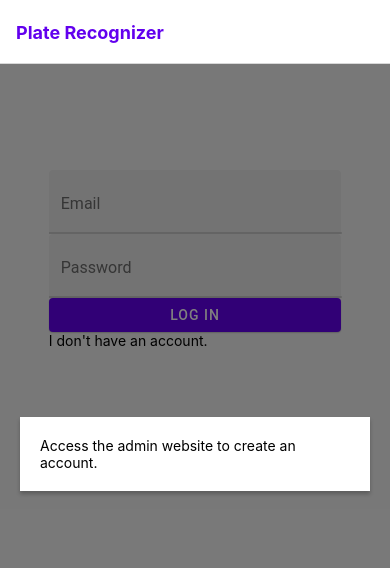
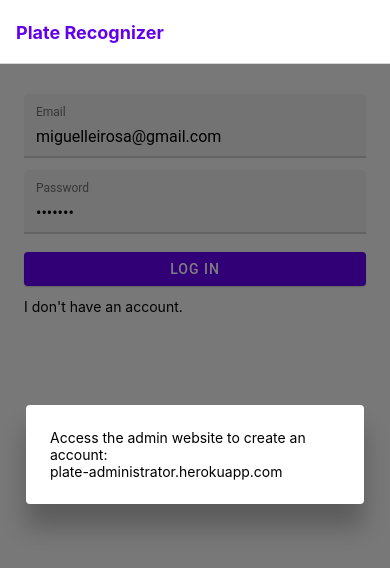
Before and after one commit to migascl/plate-app, a React Native app: screen / in a window 390 px wide. Both pictures are taken after a click on the element "I don't have an account.". Shown: the top 568 px of the page. Built offline with nearby package versions, Linux system fonts and the light colour scheme.

Commit message:
changed notification info

```diff
--- a/App.js
+++ b/App.js
@@ -28,7 +28,9 @@ import {
   TouchableRipple,
   ActivityIndicator,
   Modal,
-  IconButton, Caption
+  IconButton,
+  Dialog,
+  Caption
 } from 'react-native-paper';
 import { StatusBar } from 'expo-status-bar';
 import axios from "axios";
@@ -38,7 +40,26 @@ const baseUrl = 'https://plate-notifications.herokuapp.com' // Notification API
 // Prefilled variables for testing
 const testEmail = ''
 const testPassword = ''
-const testPlate = ''
+const testPlate = 'H391DVSA'
+
+function refreshHome({navigation, route}) {
+  getNotifs(route.params.userToken).then( r => {
+    navigation.dispatch(
+      CommonActions.reset({
+        routes: [
+          {
+            name: 'Pending',
+            params: {userToken: route.params.userToken, data: r},
+          },
+          {
+            name: 'History',
+            params: {userToken: route.params.userToken, data: r},
+          },
+        ],
+      })
+    )
+  })
+}
 
 const getNotifs = async (userToken) => {
   try {
@@ -61,20 +82,6 @@ const getNotifs = async (userToken) => {
 
 function History({route, navigation}) {
 
-  React.useEffect(() => {
-      console.log("history change")
-    },
-    [route.params.data]
-  )
-
-  React.useEffect(() => {
-    const unsubscribe = navigation.addListener('focus', (e) => {
-      console.log('history focus')
-    });
-
-    return unsubscribe;
-  }, [navigation]);
-
   const data = () => {
     let notifs_ = []
     route.params.data.forEach((value) => {
@@ -89,9 +96,8 @@ function History({route, navigation}) {
 
   const Item = ({item}) => (
       <List.Item
-        title={item.message}
-        description={item.created_at}
-        left={props => <List.Icon {...props} icon="alert"/>}
+        title={`License plate ${item.message}`}
+        description={ `${new Date(Date.parse(item.created_at)).toUTCString()}`}
       />
   );
 
@@ -108,6 +114,11 @@ function History({route, navigation}) {
 
 function Pending({navigation, route}) {
 
+  const [errorMsg, setErrorMsg] = useState(''); // Snack message state
+  const [snackVisible, setSnackVisible] = useState(false); // Snack visibility state
+  const onToggleSnackBar = () => setSnackVisible(!snackVisible); // OnToggleSnack function
+  const onDismissSnackBar = () => setSnackVisible(false); // OnDismissSnack function
+
   // Authentication state
   const [modalVisible, setModalVisible] = useState(false);
   const showModal = () => setModalVisible(true);
@@ -116,21 +127,9 @@ function Pending({navigation, route}) {
   const [passText, setPassText] = useState('');
 
   // Selected notification token
-  const [currentToken, setCurrentToken] = useState();
+  const [currentToken, setCurrentToken] = useState([]);
 
-  React.useEffect(() => {
-      console.log("pending change")
-    },
-    [route.params.data]
-  )
-
-  React.useEffect(() => {
-    const unsubscribe = navigation.addListener('focus', (e) => {
-      console.log('pending focus')
-    });
-
-    return unsubscribe;
-  }, [navigation]);
+  const [isLoading, setLoading] = useState(false); // Loading state
 
   const data = () => {
     let notifs_ = []
@@ -147,42 +146,62 @@ function Pending({navigation, route}) {
   const Item = ({item}) => (
     <TouchableRipple
       onPress={() => {
-        setCurrentToken(item.token)
+        setCurrentToken(item)
         showModal()
       }}
     >
     <List.Item
-      title={item.message}
-      description={item.created_at}
-      left={props => <List.Icon {...props} icon="alert"/>}
+      title={`${new Date(Date.parse(item.created_at)).toUTCString()}`}
+      description={"Tap to authenticate."}
+      left={props => <List.Icon {...props} icon="alert" color="#6200EE"/>}
     />
     </TouchableRipple>
   );
 
   return (
     <Provider>
+      { data().length <= 0 ? (
+        <List.Item title="No pending notifications"/>
+      ) : (
+        <></>
+      ) }
       <FlatList
         data={data()}
         renderItem={Item}
         keyExtractor={item => item.id}
       />
       <Portal>
-        <Modal
+        <Dialog
           visible={modalVisible}
           onDismiss={() => {
             hideModal()
           }}
           contentContainerStyle={{backgroundColor: 'white', padding: 20, margin: 20}}
         >
-          <Text>Type password to confirm:</Text>
+          <Dialog.Content>
+            <Caption>License plate: {currentToken.message}</Caption>
+            <Caption>Detected at: {new Date(Date.parse(currentToken.created_at)).toUTCString()}</Caption>
+            <Text
+              style={{
+                marginVertical: 6,
+              }}
+            >Type password to confirm:</Text>
             <TextInput
               label="Password"
+              style={{
+                marginVertical: 6,
+              }}
               secureTextEntry={true}
               value={passText}
               onChangeText={passText => setPassText(passText)}
             />
             <Button
               mode="contained"
+              style={{
+                marginVertical: 6,
+              }}
+              loading={isLoading}
+              disabled={isLoading}
               onPress={() => {
                 console.log("attempting auth:")
                 console.log("route.params.userToken: " + route.params.userToken)
@@ -193,7 +212,7 @@ function Pending({navigation, route}) {
                   `${baseUrl}/authenticate-token`,
                   {
                     password: `${passText}`,
-                  token: `${currentToken}`,
+                    token: `${currentToken.token}`,
                   },
                   {
                     headers: {
@@ -202,20 +221,33 @@ function Pending({navigation, route}) {
                   }
                 ).then( // If successful
                   function (response) {
-
+                    refreshHome({navigation, route})
+                    hideModal()
                   }
                 ).catch( // If fails
                   function (error) {
                     console.log(error)
+                    setErrorMsg(`An error has occurred. (Error code: ${error.response.status})`)
+                    onToggleSnackBar()
                   }
                 )
+                setLoading(false)
                 setPassText("")
-              hideModal()
               }}
             >
               Confirm
             </Button>
-        </Modal>
+          </Dialog.Content>
+        </Dialog>
+        <Snackbar
+          visible={snackVisible}
+          onDismiss={() => {
+            onDismissSnackBar()
+            setErrorMsg("")
+          }}
+        >
+          {errorMsg}
+        </Snackbar>
       </Portal>
     </Provider>
   )
@@ -225,8 +257,6 @@ function Pending({navigation, route}) {
 function Home({route, navigation}) {
 
   console.log("home")
-
-  const [data, setData] = useState([]);
 
   React.useEffect(() => {
       navigation.addListener('beforeRemove', (e) => {
@@ -260,24 +290,7 @@ function Home({route, navigation}) {
           <IconButton
             icon="refresh"
             onPress={() => {
-              console.log("refresh")
-              getNotifs(route.params.userToken).then( r => {
-                  navigation.dispatch(
-                    CommonActions.reset({
-                      routes: [
-                        {
-                          name: 'Pending',
-                          params: {userToken: route.params.userToken, data: r},
-                        },
-                        {
-                          name: 'History',
-                          params: {userToken: route.params.userToken, data: r},
-                        },
-                      ],
-                    })
-                  )
-                }
-              )
+              refreshHome({navigation, route})
             }}
           />
           <IconButton icon="plus" onPress={() => {
@@ -305,6 +318,7 @@ function Home({route, navigation}) {
   const Tab = createMaterialTopTabNavigator();
 
   return(
+    <>
       <Tab.Navigator
         screenOptions={{
           tabBarIndicatorStyle: { backgroundColor: '#6200EE' },
@@ -329,42 +343,57 @@ function Home({route, navigation}) {
           initialParams={{userToken: route.params.userToken, data: route.params.data}}
         />
       </Tab.Navigator>
+    </>
   )
 
 }
 
 // Signin Screen
 function SignIn({ navigation }) {
-  const [emailText, setEmailText] = useState('');
-  const [passText, setPassText] = useState('');
 
-  const [errorMsg, setErrorMsg] = useState('');
-  const [snackVisible, setSnackVisible] = useState(false);
-  const onToggleSnackBar = () => setSnackVisible(!snackVisible);
-  const onDismissSnackBar = () => setSnackVisible(false);
+  const [emailText, setEmailText] = useState('miguelleirosa@gmail.com'); // Email field state
+  const [passText, setPassText] = useState('migascl'); // Password field state
 
-  const [modalVisible, setModalVisible] = useState(false);
-  const showModal = () => setModalVisible(true);
-  const hideModal = () => setModalVisible(false);
+  const [errorMsg, setErrorMsg] = useState(''); // Snack message state
+  const [snackVisible, setSnackVisible] = useState(false); // Snack visibility state
+  const onToggleSnackBar = () => setSnackVisible(!snackVisible); // OnToggleSnack function
+  const onDismissSnackBar = () => setSnackVisible(false); // OnDismissSnack function
 
-  const [isLoading, setLoading] = useState(false);
+  const [modalVisible, setModalVisible] = useState(false); // Modal visibility state
+  const showModal = () => setModalVisible(true); // Show modal function
+  const hideModal = () => setModalVisible(false); // Hide modal function
+
+  const [isLoading, setLoading] = useState(false); // Loading state
 
   return (
-    <View style={{flex: 1}}>
-      <View style={{flex: 1, justifyContent: 'center', alignSelf: 'center', width: '75%'}}>
+    <SafeAreaView style={{
+      flex: 1,
+    }}>
+      <View style={{
+        padding: 24,
+      }}>
         <TextInput
           label="Email"
           value={emailText}
           onChangeText={emailText => setEmailText(emailText)}
+          style={{
+            marginVertical: 6,
+          }}
         />
         <TextInput
           label="Password"
           secureTextEntry={true}
           value={passText}
           onChangeText={passText => setPassText(passText)}
+          style={{
+            marginVertical: 6,
+          }}
         />
         <Button
           mode="contained"
+          style={{
+            marginVertical: 12,
+          }}
           loading={isLoading}
           disabled={isLoading}
           onPress={() => {
@@ -377,15 +406,22 @@ function SignIn({ navigation }) {
               }
             ).then( // If successful
               function (response) {
+                // Retrieve notifications from user token and open notification page with retrieved data
                 getNotifs(response.data.token.token).then( r =>
-                  navigation.navigate({name: "Home", params: {userToken: response.data.token.token, data: r}})
+                  navigation.navigate({
+                    name: "Home",
+                    params: {
+                      userToken: response.data.token.token,
+                      data: r
+                    }
+                  })
                 )
                 setLoading(false)
               }
             ).catch( // If fails
               function (error) {
                 console.log(error)
-                setErrorMsg(`${error}`)
+                setErrorMsg(`An error has occurred, check your credentials. \n(Error code: ${error.response.status})`)
                 onToggleSnackBar()
                 setLoading(false)
               }
@@ -401,6 +437,7 @@ function SignIn({ navigation }) {
         >
           I don't have an account.
         </Text>
+      </View>
       <Snackbar
         visible={snackVisible}
         onDismiss={() => {
@@ -410,21 +447,23 @@ function SignIn({ navigation }) {
       >
         {errorMsg}
       </Snackbar>
-      </View>
       <Provider>
         <Portal>
-          <Modal
+          <Dialog
             visible={modalVisible}
             onDismiss={() => {
               hideModal()
             }}
             contentContainerStyle={{backgroundColor: 'white', padding: 20, margin: 20}}
           >
-            <Text>Access the admin website to create an account.</Text>
-          </Modal>
+            <Dialog.Content>
+              <Text>Access the admin website to create an account:</Text>
+              <Text>plate-administrator.herokuapp.com</Text>
+            </Dialog.Content>
+          </Dialog>
         </Portal>
       </Provider>
-    </View>
+    </SafeAreaView>
   );
 }
 
@@ -460,7 +499,3 @@ export default function App() {
     </NavigationContainer>
   );
 }
-
-const styles = StyleSheet.create({
-
-})
```
Lines whose indentation alone changed are shown as unchanged.
